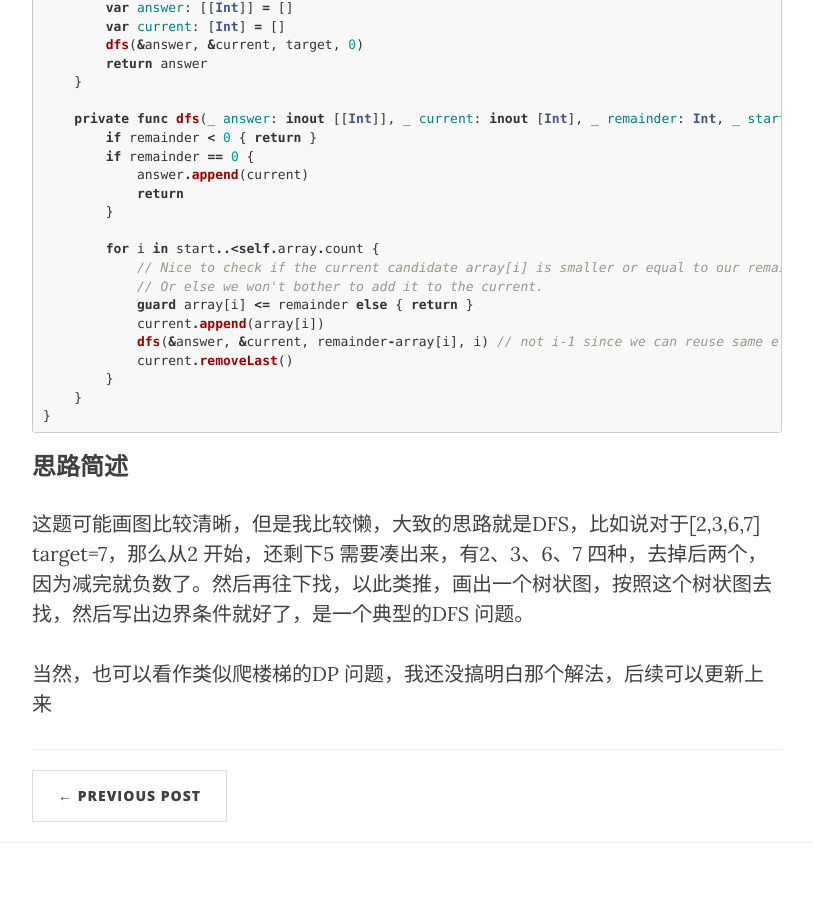
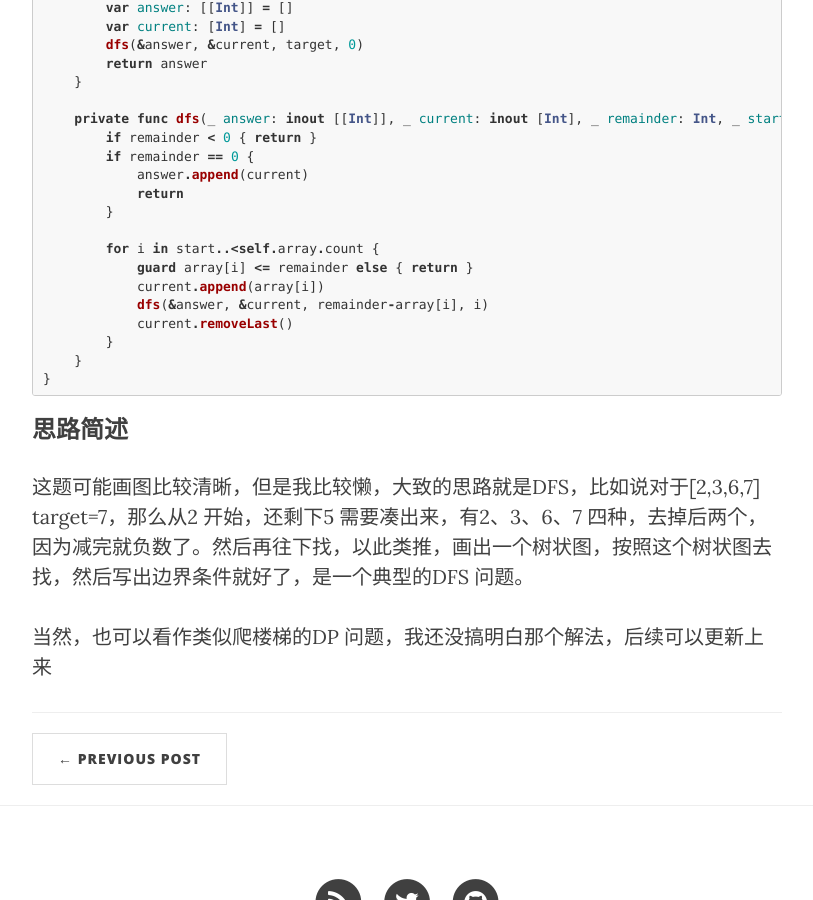
Before and after one commit to DavidHu0921/davidhu0921.github.io, a Jekyll site: the page built from _posts/2019-09-18-LeetCode学习笔记(39)-Combination-Sum.md, in a window 1280 px wide and 900 px high, scrolled down 1409 px. Shown: the whole window, without its empty margins (233-1046 px from the left). Built offline with Jekyll 4.4.1, drawn with Linux system fonts in a browser that asks for light colours; nearby versions of some CDN libraries.

Commit message:
fix answer

```diff
--- a/_posts/2019-09-18-LeetCode学习笔记(39)-Combination-Sum.md
+++ b/_posts/2019-09-18-LeetCode学习笔记(39)-Combination-Sum.md
@@ -61,11 +61,9 @@ class Solution {
         }
 
         for i in start..<self.array.count {
-            // Nice to check if the current candidate array[i] is smaller or equal to our remainder
-            // Or else we won't bother to add it to the current.
             guard array[i] <= remainder else { return }
             current.append(array[i])
-            dfs(&answer, &current, remainder-array[i], i) // not i-1 since we can reuse same element
+            dfs(&answer, &current, remainder-array[i], i)
             current.removeLast()
         }
     }
```
